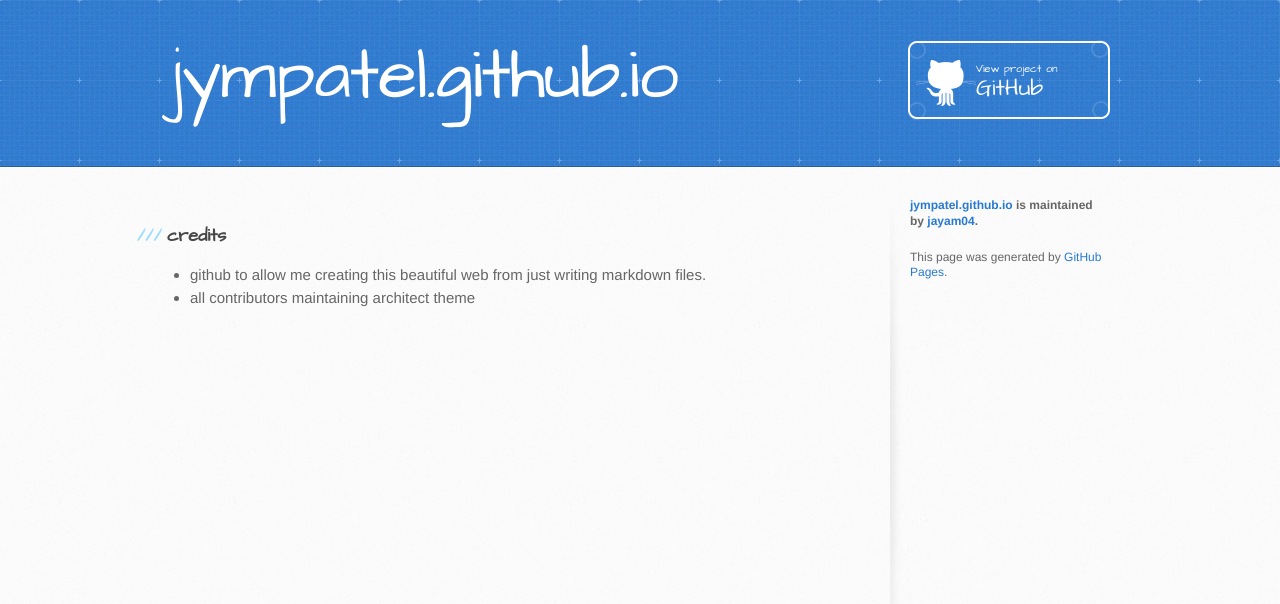
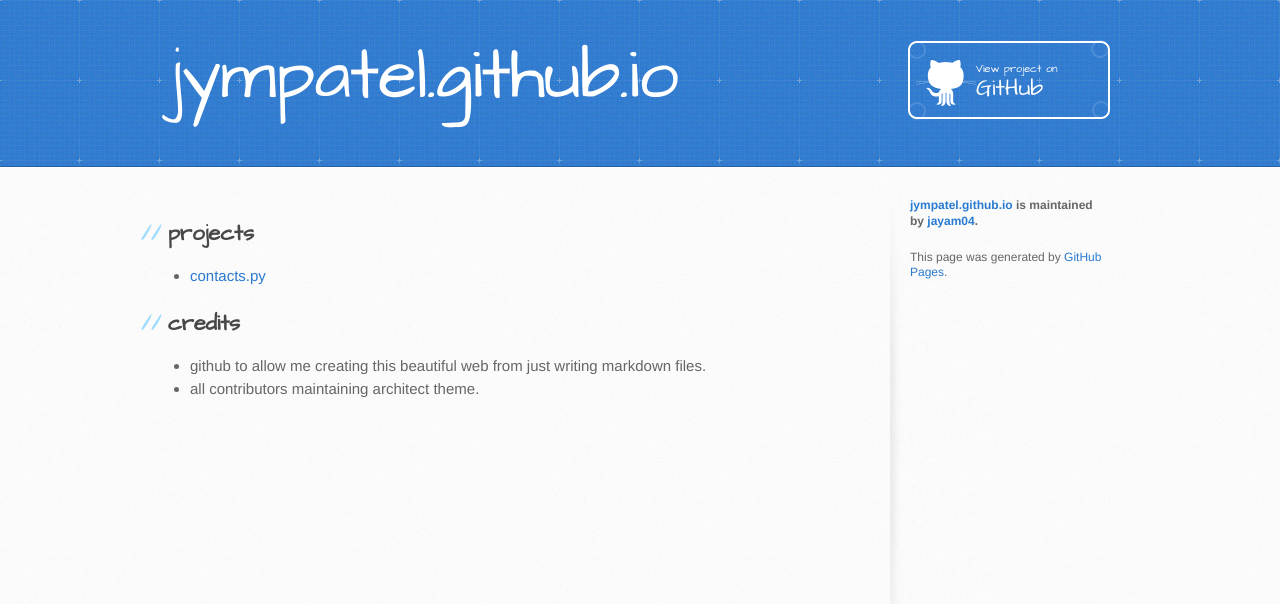
Before and after one commit to jayam04/jympatel.github.io, a Jekyll site: the page built from index.md, in a window 1280 px wide. Shown: the top 604 px of the page. Built offline with Jekyll 4.4.1, drawn with Linux system fonts in a browser that asks for light colours; our own code applies the rules of GitHub Pages for plain Markdown files; the repository's description, which GitHub fills in, is left out.

Commit message:
contacts program

```diff
--- a/index.md
+++ b/index.md
@@ -1,8 +1,11 @@
 ---
 title: jympatel.github.io
-description: creating this website in hope that might help someone!
+description: creating this website in hope that might help someone
 ---
 
-### credits
+## projects
+* [contacts.py](data/projects/contacts.md)
+
+## credits
 * github to allow me creating this beautiful web from just writing markdown files.
-* all contributors maintaining architect theme
+* all contributors maintaining architect theme.
```
Also changed, not shown: data/projects/contacts.md (added, +3 -0 lines).
